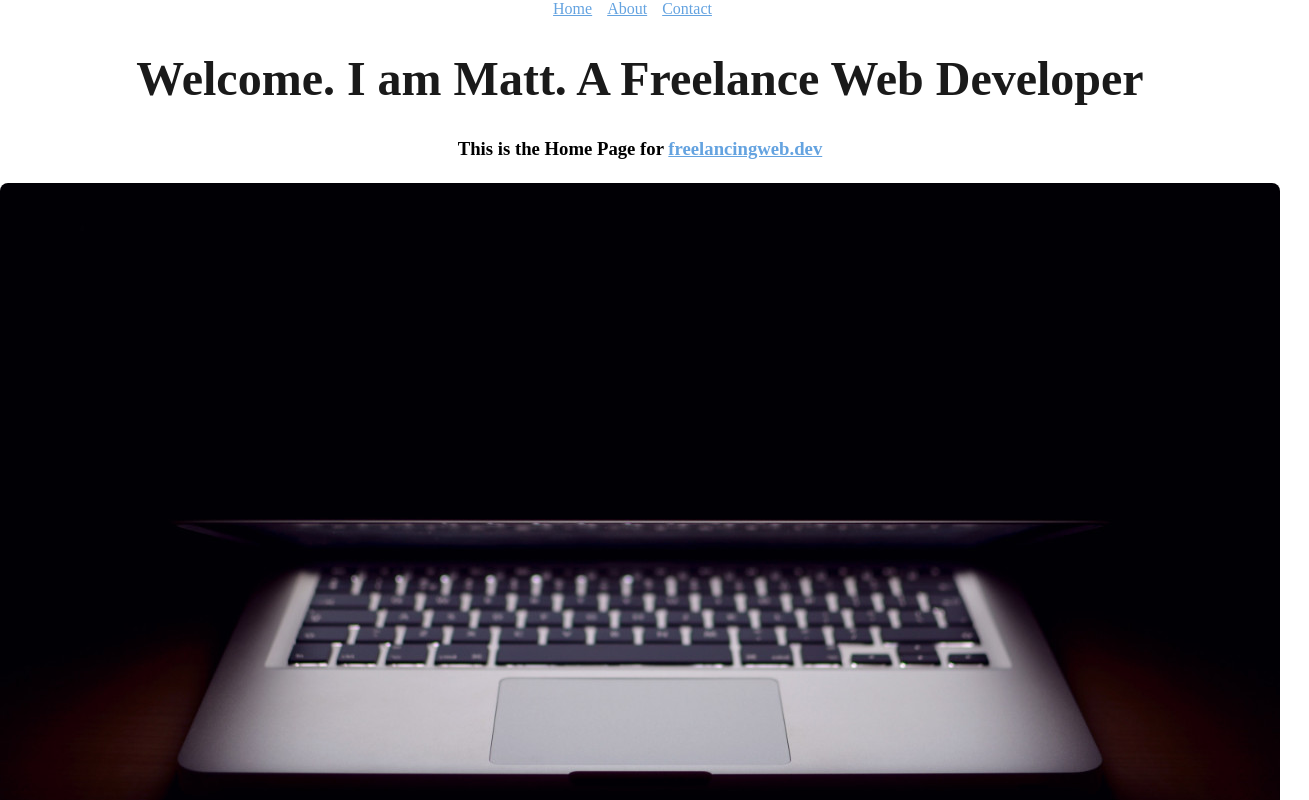
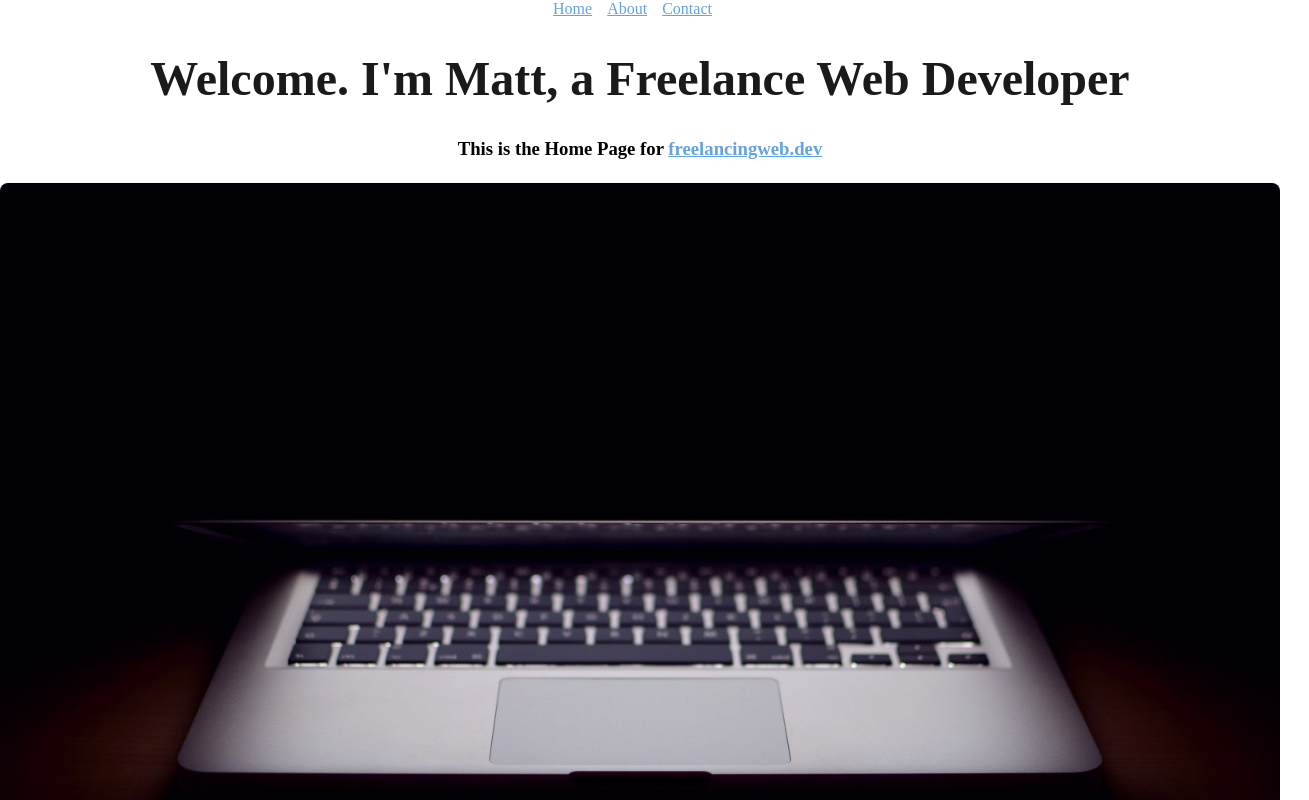
Before and after one commit to Cipher-Coder/next-start, a Next.js app: page / in a window 1280 px wide. Shown: the top 800 px of the page, 1309 px wide, since content can reach past the window. Built offline with nearby package versions, Linux system fonts and the light colour scheme.

Commit message:
updated meta

```diff
--- a/components/Footer.js
+++ b/components/Footer.js
@@ -6,6 +6,7 @@ const footerStyles = {
   color: `#e2e2e2`,
   padding: `.9rem`,
   fontSize: `.75rem`,
+  width: `100%`,
 }
 
 const Footer = () => (
--- a/pages/index.js
+++ b/pages/index.js
@@ -1,12 +1,17 @@
+import Head from 'next/head'
 import Header from '../components/Header'
 import Footer from '../components/Footer'
 
 export default function Index() {
   return (
     <div className="mainDiv">
+      <Head>
+        <meta name="viewport" content="initial-scale=1.0, width=device-width" />
+        <title>Freelancing Web Developer</title>
+      </Head>
       <div>
         <Header />
-        <h1>Welcome. I am Matt. A Freelance Web Developer</h1>
+        <h1>Welcome. I'm Matt, a Freelance Web Developer</h1>
         <h3>
           This is the Home Page for{' '}
           <a
@@ -41,6 +46,7 @@ export default function Index() {
             img {
               margin: 5px auto 25px;
               border-radius: 8px;
+              max-width: 100%;
             }
           `}
         </style>
```
